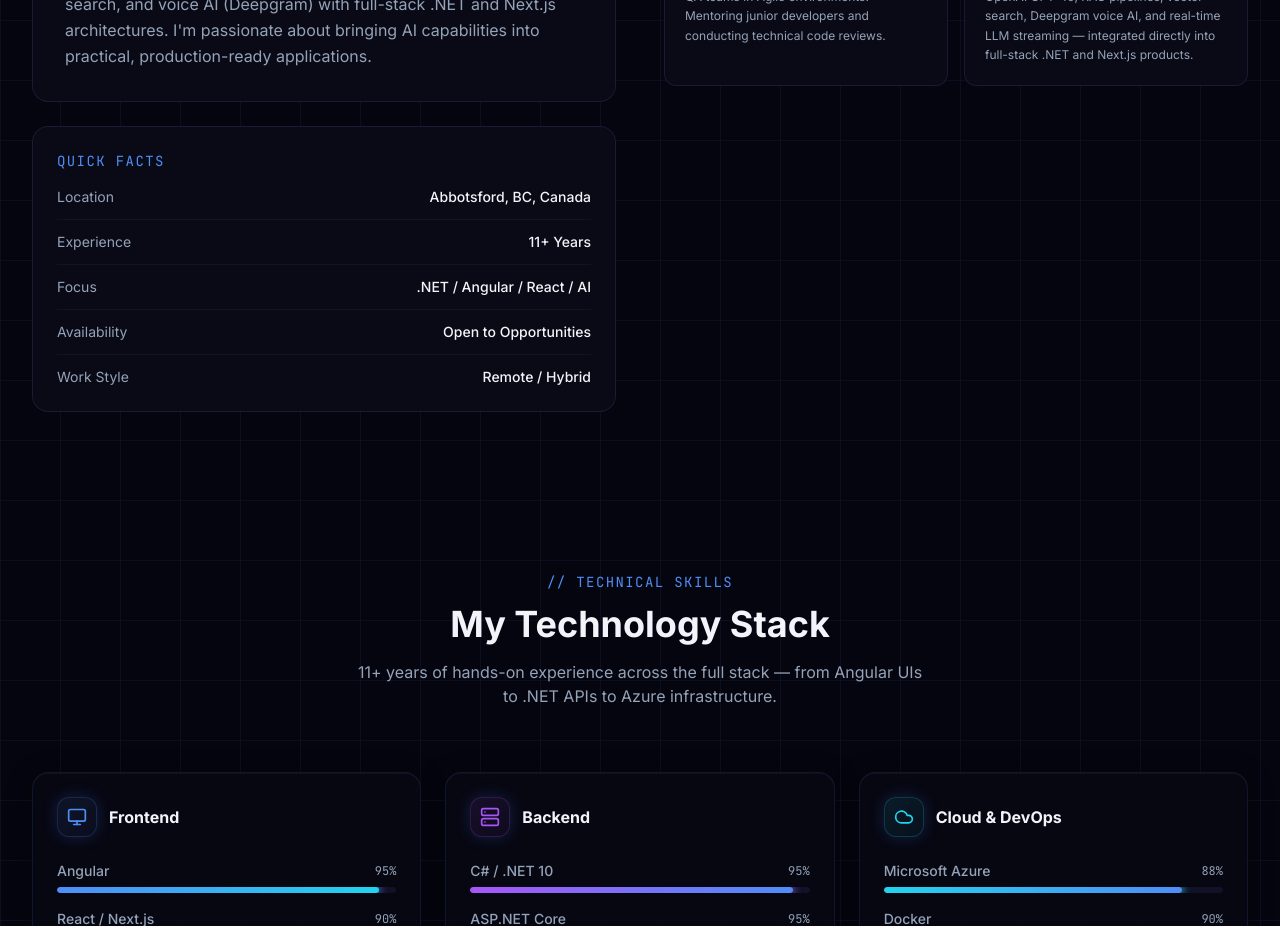
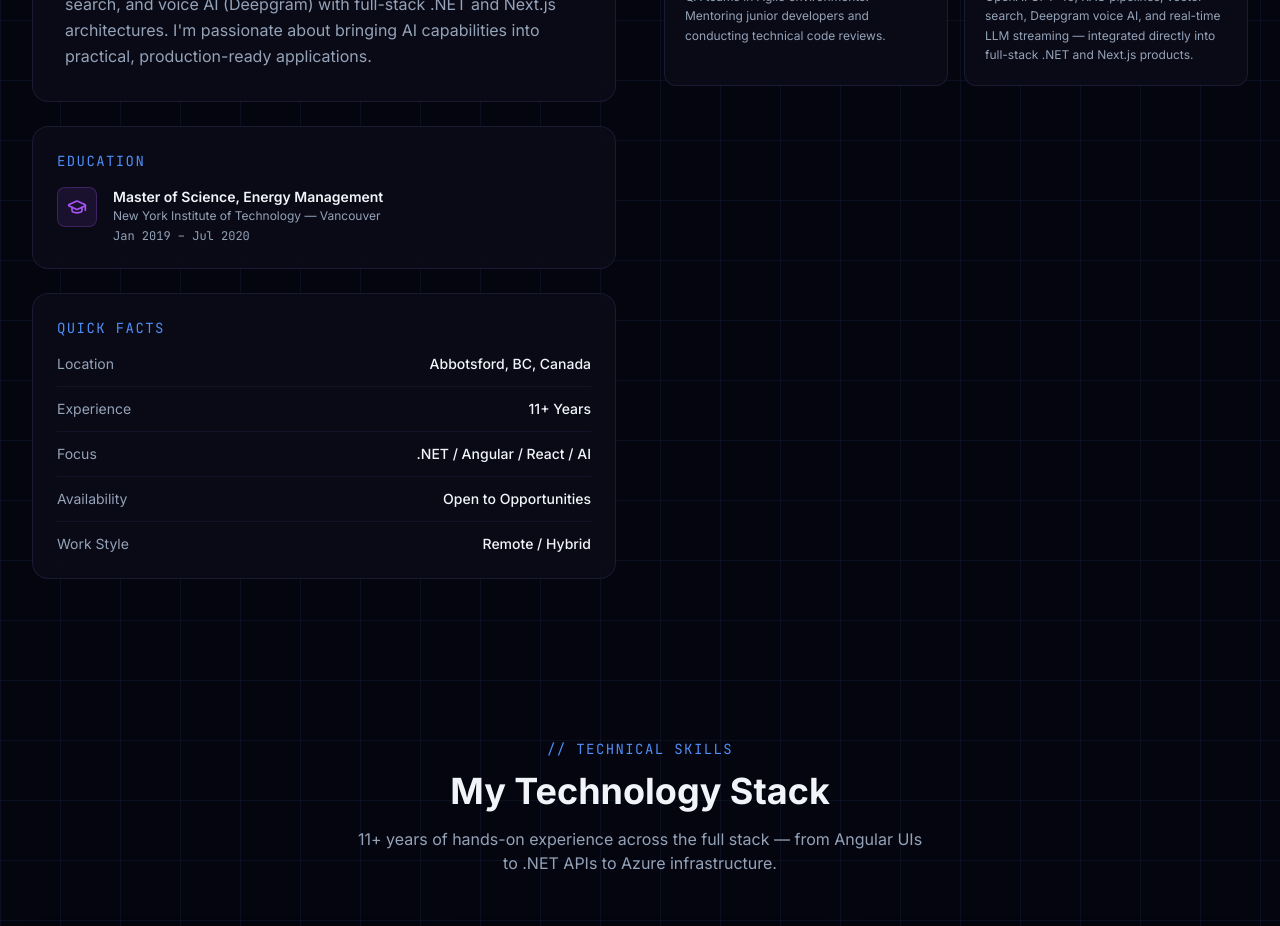
Before and after one commit to Manideep1412/manideep-portfolio, a Next.js app: page / in a window 1280 px wide. Shown: the part 1720-2646 px from the top of the page. Built offline with nearby package versions, Linux system fonts and the light colour scheme.

Commit message:
feat: add Master of Science education card to About section

```diff
--- a/components/About.tsx
+++ b/components/About.tsx
@@ -11,6 +11,7 @@ import {
   Zap,
   Users,
   Brain,
+  GraduationCap,
 } from "lucide-react";
 
 const highlights = [
@@ -133,6 +134,23 @@ export default function About() {
               </div>
             </div>
 
+            {/* Education */}
+            <div className="glass rounded-2xl p-6 glass-hover">
+              <h3 className="text-sm font-mono text-accent-blue uppercase tracking-widest mb-4">
+                Education
+              </h3>
+              <div className="flex items-start gap-4">
+                <div className="flex h-10 w-10 items-center justify-center rounded-lg bg-accent-purple/10 border border-accent-purple/25 flex-shrink-0">
+                  <GraduationCap className="h-5 w-5 text-accent-purple" />
+                </div>
+                <div>
+                  <p className="text-text-primary font-semibold text-sm leading-snug">Master of Science, Energy Management</p>
+                  <p className="text-text-secondary text-xs mt-0.5">New York Institute of Technology — Vancouver</p>
+                  <p className="text-text-secondary text-xs font-mono mt-1">Jan 2019 – Jul 2020</p>
+                </div>
+              </div>
+            </div>
+
             {/* Quick facts */}
             <div className="glass rounded-2xl p-6 glass-hover">
               <h3 className="text-sm font-mono text-accent-blue uppercase tracking-widest mb-4">
```
